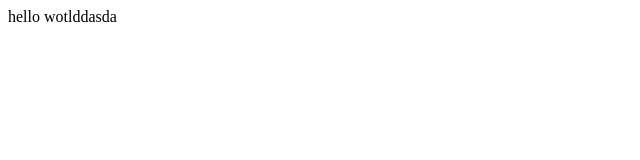
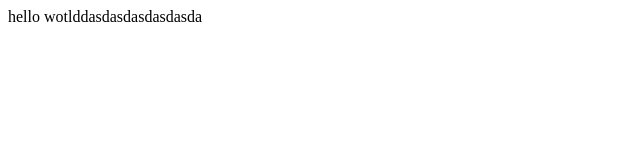
Before and after one commit to edenaristo/testinggithub, a plain HTML site: page index.html in a window 1280 px wide. Shown: the whole page, without its empty margins (0-640 px from the left). Drawn offline with Linux system fonts and the light colour scheme.

Commit message:
testing attempt 3

```diff
--- a/index.html
+++ b/index.html
@@ -1 +1 @@
-<div> hello wotlddasda</div>
+<div> hello wotlddasdasdasdasdasda</div>
```
